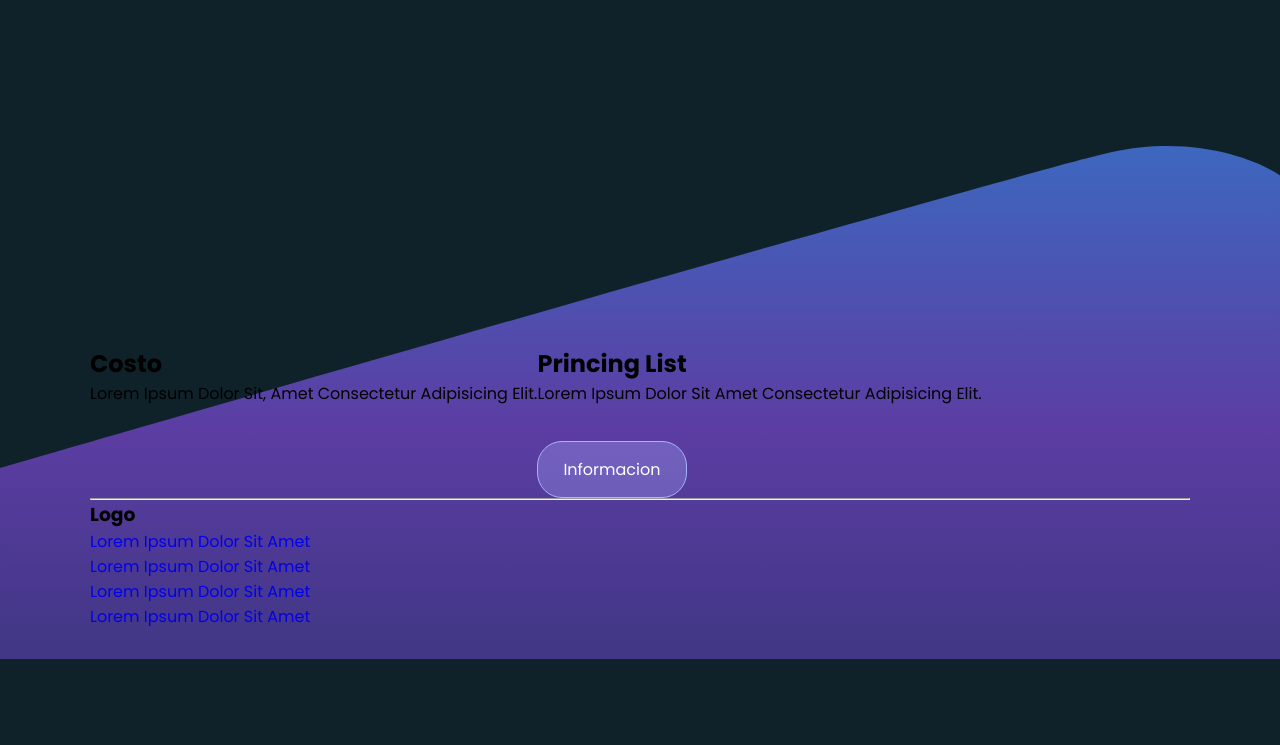
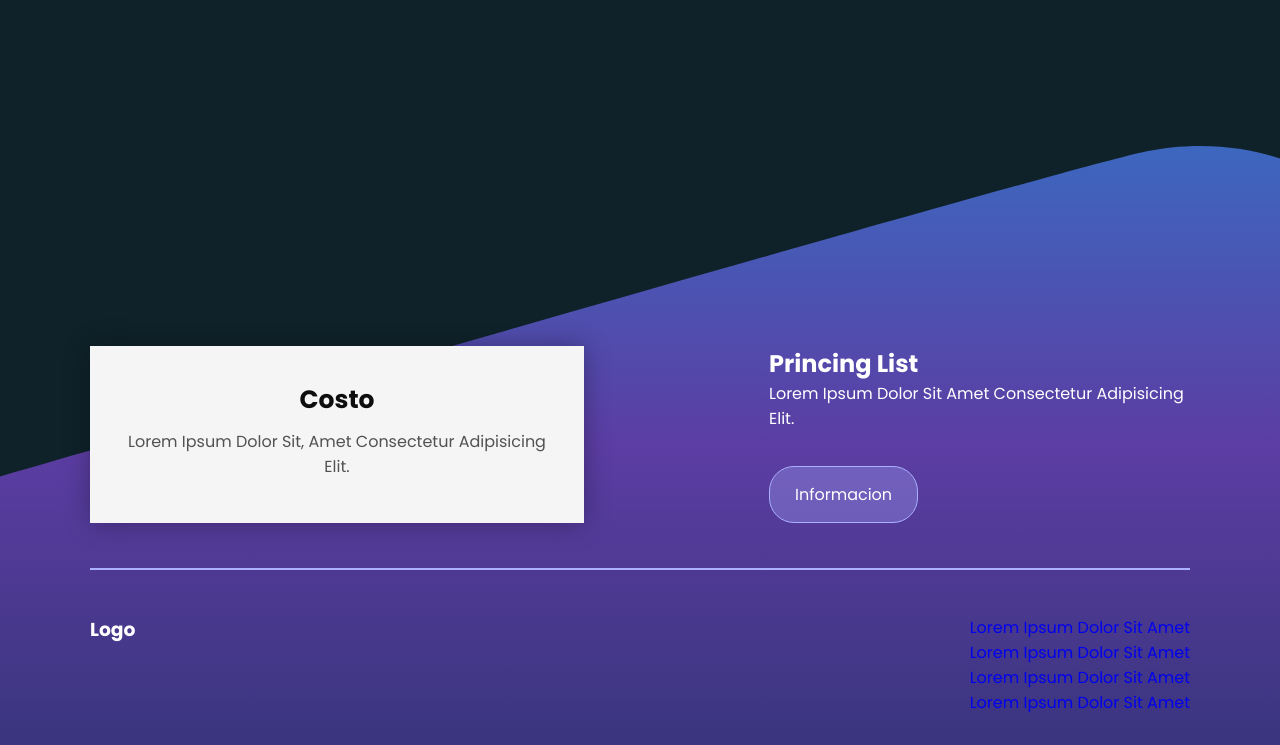
Before and after one commit to Portillo17e/ProjectoSitioWeb, a plain HTML site: page index.html in a window 1280 px wide. Shown: the part 2806-3551 px from the top of the page. Before the commit the page ends 3465 px from the top, so only its background shows below. Drawn offline with Linux system fonts and the light colour scheme.

Commit message:
logo final

```diff
--- a/style.css
+++ b/style.css
@@ -192,3 +192,37 @@ footer{
 .info-content {
     display: flex;
 }
+.info-price {
+    padding: 35px;
+    text-align: center;
+    background-color: #f5f5f5;
+    box-shadow: 0px 0px 25px rgba(0, 0, 0, 0.3);
+    margin: 0px 150px 0px 0px ;
+    color: #0e0e0e;
+}
+.info-price h2 {
+    font-size: 25px;
+    margin-bottom: 10px;
+}
+.price {
+    font-size: 14px;
+    color: #0eaef3 !important;
+    margin-bottom: 10px;
+}
+.info-price p {
+    font-size: 16px;
+    color: #525254;
+}
+.info-txt {
+    margin-left: 35px;
+    color: #ffffff;
+}
+hr {
+    margin: 45px 0px;
+    border: 0.5px solid #aab1ff;
+}
+.enlaces {
+    display: flex;
+    justify-content: space-between;
+    color: #ffffff;
+}
```
